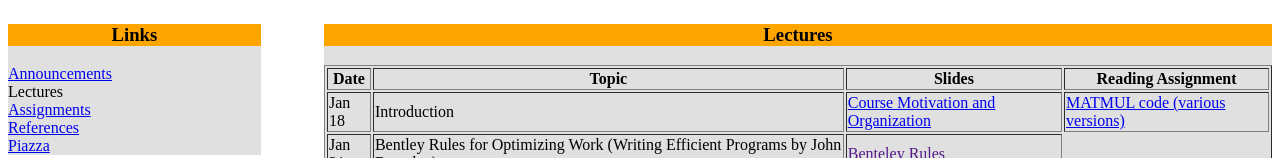
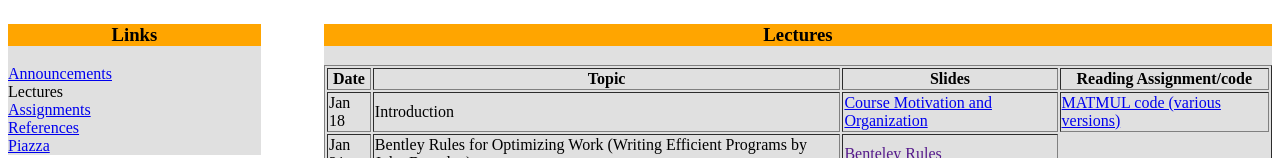
Before and after one commit to progforperf/progforperf.github.com, a plain HTML site: page lectures.html in a window 1280 px wide. Shown: the part 138-296 px from the top of the page. Drawn offline with Linux system fonts and the light colour scheme.

Commit message:
Update lectures.html

```diff
--- a/lectures.html
+++ b/lectures.html
@@ -43,7 +43,7 @@ Introduction to High Performance Computing for Scientists and Engineers by Georg
 <th> Date</th>
 <th>Topic</th>
 <th>Slides</th>
-<th>Reading Assignment</th>
+<th>Reading Assignment/code</th>
 </tr>
 <tr>
 <td>Jan 18</td>
```
